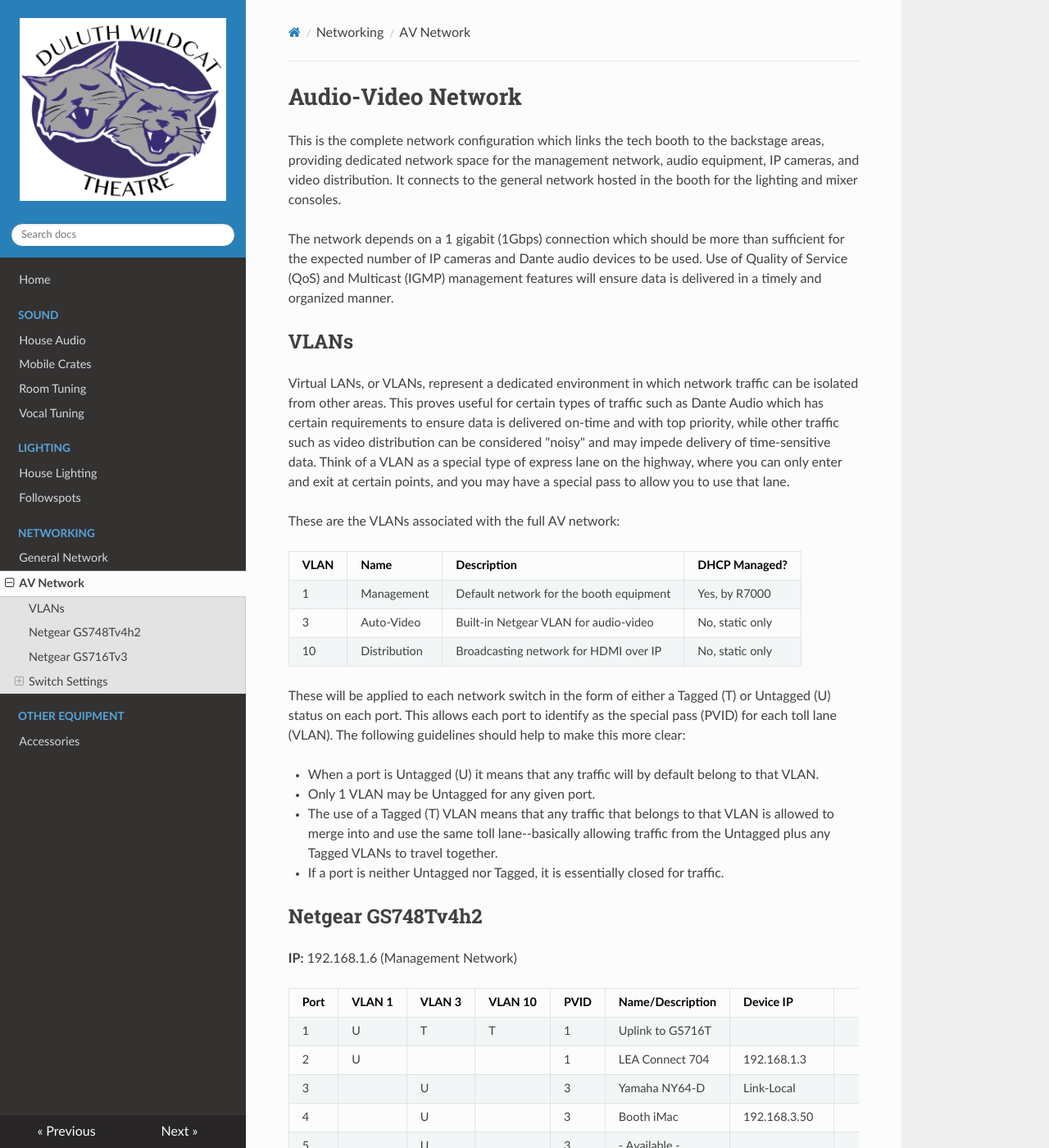
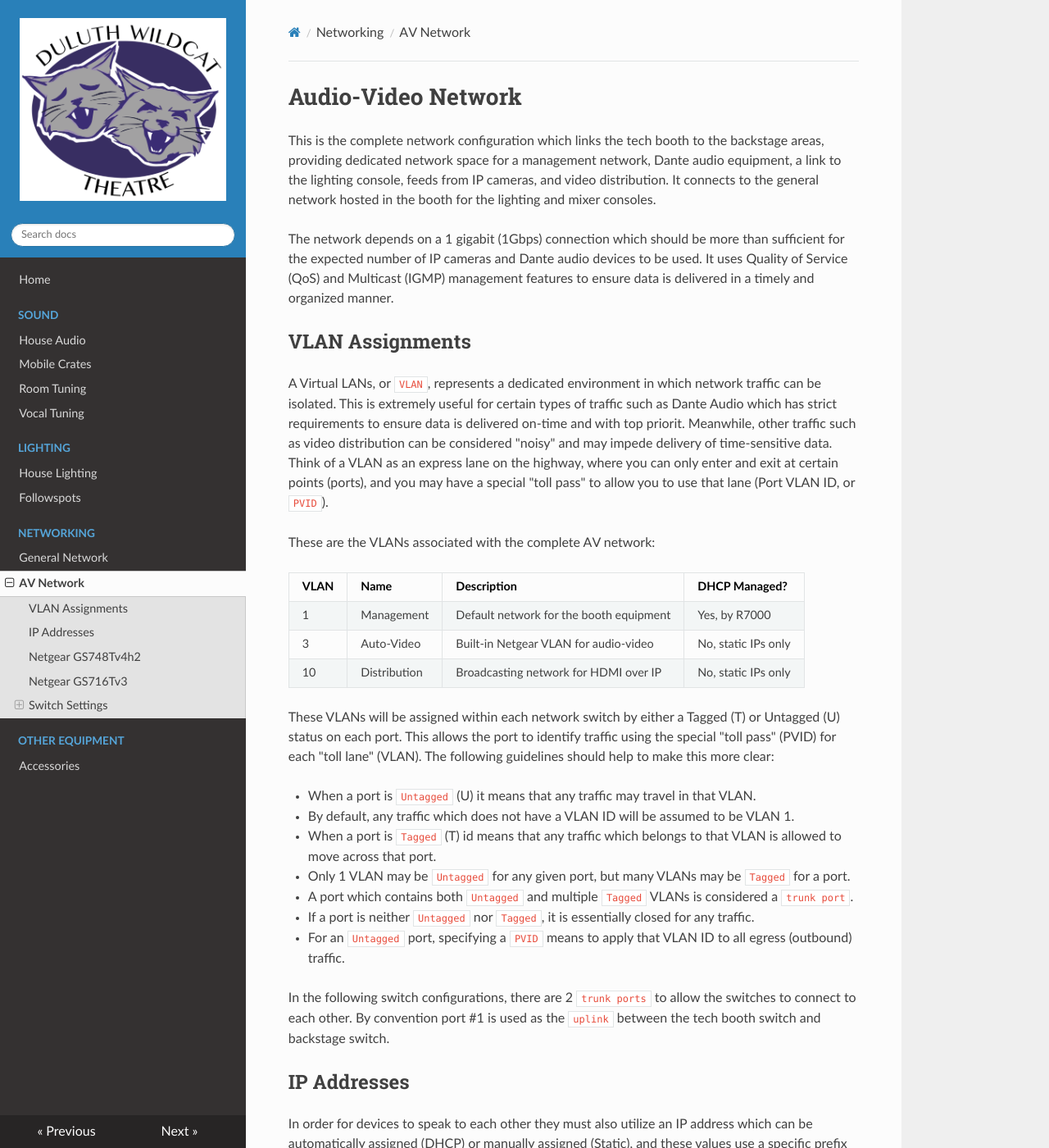
Before and after one commit to DustinGrau/DuluthTheatre, an MkDocs documentation site: the page built from docs/network-av.md, in a window 1280 px wide and 1400 px high. Shown: the whole window at 82% size. Built offline with MkDocs 1.6.1, drawn with Linux system fonts in a browser that asks for light colours; nearby versions of some CDN libraries; some of the changed text lies outside the part shown.

Commit message:
Update network-av.md

```diff
--- a/docs/network-av.md
+++ b/docs/network-av.md
@@ -1,112 +1,138 @@
 # Audio-Video Network
 
-This is the complete network configuration which links the tech booth to the backstage areas, providing dedicated network space for the management network, audio equipment, IP cameras, and video distribution. It connects to the general network hosted in the booth for the lighting and mixer consoles.
+This is the complete network configuration which links the tech booth to the backstage areas, providing dedicated network space for a management network, Dante audio equipment, a link to the lighting console, feeds from IP cameras, and video distribution. It connects to the general network hosted in the booth for the lighting and mixer consoles.
 
-The network depends on a 1 gigabit (1Gbps) connection which should be more than sufficient for the expected number of IP cameras and Dante audio devices to be used. Use of Quality of Service (QoS) and Multicast (IGMP) management features will ensure data is delivered in a timely and organized manner.
+The network depends on a 1 gigabit (1Gbps) connection which should be more than sufficient for the expected number of IP cameras and Dante audio devices to be used. It uses Quality of Service (QoS) and Multicast (IGMP) management features to ensure data is delivered in a timely and organized manner.
 
 
-## VLANs
+## VLAN Assignments
 
-Virtual LANs, or VLANs, represent a dedicated environment in which network traffic can be isolated from other areas. This proves useful for certain types of traffic such as Dante Audio which has certain requirements to ensure data is delivered on-time and with top priority, while other traffic such as video distribution can be considered "noisy" and may impede delivery of time-sensitive data. Think of a VLAN as a special type of express lane on the highway, where you can only enter and exit at certain points, and you may have a special pass to allow you to use that lane.
+A Virtual LANs, or `VLAN`, represents a dedicated environment in which network traffic can be isolated. This is extremely useful for certain types of traffic such as Dante Audio which has strict requirements to ensure data is delivered on-time and with top priorit. Meanwhile, other traffic such as video distribution can be considered "noisy" and may impede delivery of time-sensitive data. Think of a VLAN as an express lane on the highway, where you can only enter and exit at certain points (ports), and you may have a special "toll pass" to allow you to use that lane (Port VLAN ID, or `PVID`).
 
-These are the VLANs associated with the full AV network:
+These are the VLANs associated with the complete AV network:
 
-| VLAN | Name         | Description                             | DHCP Managed?   |
-|------|--------------|-----------------------------------------|-----------------|
-| 1    | Management   | Default network for the booth equipment | Yes, by R7000   |
-| 3    | Auto-Video   | Built-in Netgear VLAN for audio-video   | No, static only |
-| 10   | Distribution | Broadcasting network for HDMI over IP   | No, static only |
+| VLAN | Name         | Description                             | DHCP Managed?       |
+|------|--------------|-----------------------------------------|---------------------|
+| 1    | Management   | Default network for the booth equipment | Yes, by R7000       |
+| 3    | Auto-Video   | Built-in Netgear VLAN for audio-video   | No, static IPs only |
+| 10   | Distribution | Broadcasting network for HDMI over IP   | No, static IPs only |
 
-These will be applied to each network switch in the form of either a Tagged (T) or Untagged (U) status on each port. This allows each port to identify as the special pass (PVID) for each toll lane (VLAN). The following guidelines should help to make this more clear:
+These VLANs will be assigned within each network switch by either a Tagged (T) or Untagged (U) status on each port. This allows the port to identify traffic using the special "toll pass" (PVID) for each "toll lane" (VLAN). The following guidelines should help to make this more clear:
 
-* When a port is Untagged (U) it means that any traffic will by default belong to that VLAN.
-* Only 1 VLAN may be Untagged for any given port.
-* The use of a Tagged (T) VLAN means that any traffic that belongs to that VLAN is allowed to merge into and use the same toll lane--basically allowing traffic from the Untagged plus any Tagged VLANs to travel together.
-* If a port is neither Untagged nor Tagged, it is essentially closed for traffic.
+* When a port is `Untagged` (U) it means that any traffic may travel in that VLAN.
+* By default, any traffic which does not have a VLAN ID will be assumed to be VLAN 1.
+* When a port is `Tagged` (T) id means that any traffic which belongs to that VLAN is allowed to move across that port.
+* Only 1 VLAN may be `Untagged` for any given port, but many VLANs may be `Tagged` for a port.
+* A port which contains both `Untagged` and multiple `Tagged` VLANs is considered a `trunk port`.
+* If a port is neither `Untagged` nor `Tagged`, it is essentially closed for any traffic.
+* For an `Untagged` port, specifying a `PVID` means to apply that VLAN ID to all egress (outbound) traffic.
+
+In the following switch configurations, there are 2 `trunk ports` to allow the switches to connect to each other. By convention port #1 is used as the `uplink` between the tech booth switch and backstage switch.
+
+## IP Addresses
+
+In order for devices to speak to each other they must also utilize an IP address which can be automatically assigned (DHCP) or manually assigned (Static), and these values use a specific prefix for common address space which identifies a network range consisting of 4 groups of numbers (quads). In continuing the analogy of vehicles and toll lanes, think of this as the license plate for a vehicle:
+
+* The first 2 "quads" represent the network range (eg. "192.168").
+	* Think of this as the state that issued the license plate.
+* By convention we use a 3rd quad for a "subnet" matching the VLAN.
+	* Think of this as the county in the state which issued the license plate.
+* The final number (4th quad) in the IP address identifies a device within the subnet.
+	* And just like a license plate every IP address must be **unique** for each device!
+
+In addition to an IP address each device uses a `Subnet Mask` which is a value that says what networks can talk to other networks. For the case of this network we only want devices on the same subnet to speak with each other so we use a common default of `255.255.255.0` which means only devices which share the first 3 quads of their address can speak to each other under normal conditions.
+
+The only other way devices can talk across networks is to introduce a router or "gateway" which is aware of other networks and how to reach them. In the case of the AV network only the devices which belong to the Management (default) VLAN will use a gateway, which is the IP address of the [R7000 router](network-general.md): `192.168.1.1`.
+
+**Special Note:** For our Dante Audio devices, these have a special fallback protocol called "Link-Local". In the absence of a static IP assignment, and no available DHCP server to dynamically assign an IP address, the devices will self-negotiate their IP address among themselves. This uses a special network range 169.254.0.0 through 169.254.255.255 and so this space must be kept clear of any other devices to avoid conflict.
 
 
 ## Netgear GS748Tv4h2
 
+**Location:** Tech Booth
+
 **IP:** 192.168.1.6 (Management Network)
 
-| Port | VLAN 1 | VLAN 3 | VLAN 10 | PVID | Name/Description | Device IP     |   |   |
-|------|--------|--------|---------|------|------------------|---------------|---|---|
-| 1    | U      | T      | T       | 1    | Uplink to GS716T |               |   |   |
-| 2    | U      |        |         | 1    | LEA Connect 704  | 192.168.1.3   |   |   |
-| 3    |        | U      |         | 3    | Yamaha NY64-D    | Link-Local    |   |   |
-| 4    |        | U      |         | 3    | Booth iMac       | 192.168.3.50  |   |   |
-| 5    |        | U      |         | 3    | - Available -    |               |   |   |
-| 6    |        | U      |         | 3    | - Available -    |               |   |   |
-| 7    |        | U      |         | 3    | - Available -    |               |   |   |
-| 8    |        | U      |         | 3    | - Available -    |               |   |   |
-| 9    |        | U      |         | 3    | Tech Booth       | 192.168.3.110 |   |   |
-| 10   |        | U      |         | 3    | Stage View       | 192.168.3.120 |   |   |
-| 11   |        | U      |         | 3    | - Available -    |               |   |   |
-| 12   |        | U      |         | 3    | - Available -    |               |   |   |
-| 13   |        | U      |         | 3    | - Available -    |               |   |   |
-| 14   |        | U      |         | 3    | - Available -    |               |   |   |
-| 15   |        | U      |         | 3    | - Available -    |               |   |   |
-| 16   |        | U      |         | 3    | - Available -    |               |   |   |
-| 17   |        | U      |         | 3    | - Available -    |               |   |   |
-| 18   |        | U      |         | 3    | - Available -    |               |   |   |
-| 19   |        | U      |         | 3    | - Available -    |               |   |   |
-| 20   |        | U      |         | 3    | - Available -    |               |   |   |
-| 21   |        | U      |         | 3    | - Available -    |               |   |   |
-| 22   |        | U      |         | 3    | - Available -    |               |   |   |
-| 23   |        | U      |         | 3    | - Available -    |               |   |   |
-| 24   |        | U      |         | 3    | - Available -    |               |   |   |
-| 25   |        | U      |         | 3    | - Available -    |               |   |   |
-| 26   |        | U      |         | 3    | - Available -    |               |   |   |
-| 27   |        | U      |         | 3    | - Available -    |               |   |   |
-| 28   |        | U      |         | 3    | - Available -    |               |   |   |
-| 29   |        | U      |         | 3    | - Available -    |               |   |   |
-| 30   |        | U      |         | 3    | - Available -    |               |   |   |
-| 31   |        | U      |         | 3    | - Available -    |               |   |   |
-| 32   |        | U      |         | 3    | - Available -    |               |   |   |
-| 33   |        | U      |         | 3    | - Available -    |               |   |   |
-| 34   |        | U      |         | 3    | - Available -    |               |   |   |
-| 35   |        | U      |         | 3    | - Available -    |               |   |   |
-| 36   |        | U      |         | 3    | - Available -    |               |   |   |
-| 37   |        | U      |         | 3    | - Available -    |               |   |   |
-| 38   |        | U      |         | 3    | - Available -    |               |   |   |
-| 39   |        | U      |         | 3    | - Available -    |               |   |   |
-| 40   |        | U      |         | 3    | - Available -    |               |   |   |
-| 41   |        | U      |         | 3    | - Available -    |               |   |   |
-| 42   |        | U      |         | 3    | - Available -    |               |   |   |
-| 43   |        |        | U       | 10   | Blackbird TX     | 192.168.10.10 |   |   |
-| 44   |        |        | U       | 10   | HDMI over IP     |               |   |   |
-| 45   |        |        | U       | 10   | HDMI over IP     |               |   |   |
-| 46   |        |        | U       | 10   | HDMI over IP     |               |   |   |
-| 47   | U      |        | T       | 1    | Admin Access     |               |   |   |
-| 48   | U      |        | T       | 1    | Admin Access     |               |   |   |
-| 49   |        |        |         |      | SFP - Not Used   |               |   |   |
-| 50   |        |        |         |      | SFP - Not Used   |               |   |   |
+| Port | VLAN 1 | VLAN 3 | VLAN 10 | PVID | Name/Description | Device IP     | Purpose/Notes     |
+|------|--------|--------|---------|------|------------------|---------------|-------------------|
+| 1    | U      | T      | T       | 1    | Trunk Port       |               | Uplink to GS716T  |
+| 2    | U      |        |         | 1    | LEA Connect 704  | 192.168.1.3   | House Amp Control |
+| 3    |        | U      |         | 3    | Yamaha NY64-D    | Link-Local    | Dante Audio       |
+| 4    |        | U      |         | 3    | Booth iMac       | 192.168.3.50  | OBS, Video Output |
+| 5    |        | U      |         | 3    | - Available -    |               |                   |
+| 6    |        | U      |         | 3    | - Available -    |               |                   |
+| 7    |        | U      |         | 3    | - Available -    |               |                   |
+| 8    |        | U      |         | 3    | - Available -    |               |                   |
+| 9    |        | U      |         | 3    | Tech Booth       | 192.168.3.110 | AVer PTZ310       |
+| 10   |        | U      |         | 3    | Stage View       | 192.168.3.120 | AVer PTZ300N      |
+| 11   |        | U      |         | 3    | - Available -    |               |                   |
+| 12   |        | U      |         | 3    | - Available -    |               |                   |
+| 13   |        | U      |         | 3    | - Available -    |               |                   |
+| 14   |        | U      |         | 3    | - Available -    |               |                   |
+| 15   |        | U      |         | 3    | - Available -    |               |                   |
+| 16   |        | U      |         | 3    | - Available -    |               |                   |
+| 17   |        | U      |         | 3    | - Available -    |               |                   |
+| 18   |        | U      |         | 3    | - Available -    |               |                   |
+| 19   |        | U      |         | 3    | - Available -    |               |                   |
+| 20   |        | U      |         | 3    | - Available -    |               |                   |
+| 21   |        | U      |         | 3    | - Available -    |               |                   |
+| 22   |        | U      |         | 3    | - Available -    |               |                   |
+| 23   |        | U      |         | 3    | - Available -    |               |                   |
+| 24   |        | U      |         | 3    | - Available -    |               |                   |
+| 25   |        | U      |         | 3    | - Available -    |               |                   |
+| 26   |        | U      |         | 3    | - Available -    |               |                   |
+| 27   |        | U      |         | 3    | - Available -    |               |                   |
+| 28   |        | U      |         | 3    | - Available -    |               |                   |
+| 29   |        | U      |         | 3    | - Available -    |               |                   |
+| 30   |        | U      |         | 3    | - Available -    |               |                   |
+| 31   |        | U      |         | 3    | - Available -    |               |                   |
+| 32   |        | U      |         | 3    | - Available -    |               |                   |
+| 33   |        | U      |         | 3    | - Available -    |               |                   |
+| 34   |        | U      |         | 3    | - Available -    |               |                   |
+| 35   |        | U      |         | 3    | - Available -    |               |                   |
+| 36   |        | U      |         | 3    | - Available -    |               |                   |
+| 37   |        | U      |         | 3    | - Available -    |               |                   |
+| 38   |        | U      |         | 3    | - Available -    |               |                   |
+| 39   |        | U      |         | 3    | - Available -    |               |                   |
+| 40   |        | U      |         | 3    | - Available -    |               |                   |
+| 41   |        | U      |         | 3    | - Available -    |               |                   |
+| 42   |        | U      |         | 3    | - Available -    |               |                   |
+| 43   |        |        | U       | 10   | Blackbird TX     | 192.168.10.10 | HDMI Signal Out   |
+| 44   |        |        | U       | 10   | HDMI over IP     |               |                   |
+| 45   |        |        | U       | 10   | HDMI over IP     |               |                   |
+| 46   |        |        | U       | 10   | HDMI over IP     |               |                   |
+| 47   | U      |        | T       | 1    | Admin Access     |               |                   |
+| 48   | U      |        | T       | 1    | Admin Access     |               |                   |
+| 49   |        |        |         |      | SFP - Not Used   |               |                   |
+| 50   |        |        |         |      | SFP - Not Used   |               |                   |
 
 
 ## Netgear GS716Tv3
 
+**Location:** Backstage
+
 **IP:** 192.168.1.8 (Management Network)
 
-| Port | VLAN 1 | VLAN 3 | VLAN 10 | PVID | Name/Description | Device IP     |   |   |
-|------|--------|--------|---------|------|------------------|---------------|---|---|
-| 1    | U      | T      | T       | 1    | Uplink to GS748T |               |   |   |
-| 2    | U      | T      | T       | 1    | Future Uplink    |               |   |   |
-| 3    |        | U      |         | 3    | Yamaha Tio1608-D | Link-Local    |   |   |
-| 4    |        | U      |         | 3    | - Available -    |               |   |   |
-| 5    |        | U      |         | 3    | Wing - Right     | 192.168.3.130 |   |   |
-| 6    |        | U      |         | 3    | Wing - Left      | 192.168.3.140 |   |   |
-| 7    |        | U      |         | 3    | - Available -    |               |   |   |
-| 8    |        | U      |         | 3    | - Available -    |               |   |   |
-| 9    |        |        | U       | 10   | Blackbird RX     | 192.168.10.x  |   |   |
-| 10   |        |        | U       | 10   | Blackbird RX     | 192.168.10.x  |   |   |
-| 11   |        |        | U       | 10   | HDMI over IP     |               |   |   |
-| 12   |        |        | U       | 10   | HDMI over IP     |               |   |   |
-| 13   | U      |        | T       | 1    | Admin Access     |               |   |   |
-| 14   | U      |        | T       | 1    | Admin Access     |               |   |   |
-| 15   | U      |        | T       | 1    | Admin Access     |               |   |   |
-| 16   | U      |        | T       | 1    | Admin Access     |               |   |   |
-| 17   |        |        |         |      | SFP - Not Used   |               |   |   |
-| 18   |        |        |         |      | SFP - Not Used   |               |   |   |
+| Port | VLAN 1 | VLAN 3 | VLAN 10 | PVID | Name/Description | Device IP     | Purpose/Notes     |
+|------|--------|--------|---------|------|------------------|---------------|-------------------|
+| 1    | U      | T      | T       | 1    | Trunk Port       |               | Uplink to GS748T  |
+| 2    | U      | T      | T       | 1    | Future Uplink    |               |                   |
+| 3    |        | U      |         | 3    | Yamaha Tio1608-D | Link-Local    | Dante Audio       |
+| 4    |        | U      |         | 3    | - Available -    |               |                   |
+| 5    |        | U      |         | 3    | Wing - Right     | 192.168.3.130 | AVer PTZ300N      |
+| 6    |        | U      |         | 3    | Wing - Left      | 192.168.3.140 | AVer PTZ300N      |
+| 7    |        | U      |         | 3    | - Available -    |               |                   |
+| 8    |        | U      |         | 3    | - Available -    |               |                   |
+| 9    |        |        | U       | 10   | Blackbird RX     | 192.168.10.x  | HDMI Signal In    |
+| 10   |        |        | U       | 10   | Blackbird RX     | 192.168.10.x  | HDMI Signal In    |
+| 11   |        |        | U       | 10   | HDMI over IP     |               |                   |
+| 12   |        |        | U       | 10   | HDMI over IP     |               |                   |
+| 13   | U      |        | T       | 1    | Admin Access     |               |                   |
+| 14   | U      |        | T       | 1    | Admin Access     |               |                   |
+| 15   | U      |        | T       | 1    | Admin Access     |               |                   |
+| 16   | U      |        | T       | 1    | Admin Access     |               |                   |
+| 17   |        |        |         |      | SFP - Not Used   |               |                   |
+| 18   |        |        |         |      | SFP - Not Used   |               |                   |
 
 
 ## Switch Settings
@@ -117,8 +143,8 @@
 
 * Disable Energy Efficient Ethernet (EEE)
 * Disable Green Ethernet (if available)
-* Disable DHCP Relay (everywhere)
-* Disable the "Auto-Video" option for VLAN 3
+* Disable DHCP or DHCP Relay (if available)
+* Disable the "Auto-Video" option for the built-in VLAN 3
 
 ### IGMP Snooping
 
@@ -154,14 +180,16 @@
     * Disable IGMP Querier
     * Confirm as non-participating or non-querier
 
-### QoS
+### Quality of Service (QoS)
 
 * Enable, specifically for VLAN 3
 * Global Trust: DSCP
     * DSCP 46: Clock
     * DSCP 34: Audio
-* Scheduler Type: Strict (ports 1, 3-47)
-    * Ensure that Dante traffic always wins
+* Scheduler Type: Strict
+ 		* For GS748T: ports 1, 3-44
+		* For GS716T: ports 1-8
+    * Ensures that Dante traffic always wins
     * Sacrifices video if necessary
-* No per-port limiting on Dante ports
-    * Set resolution and bitrates on cameras
+* Do not specify per-port rate limiting (ingress or egress) on ports
+    * Set resolution and bitrates on cameras for speed limits, not at the switch!
```
